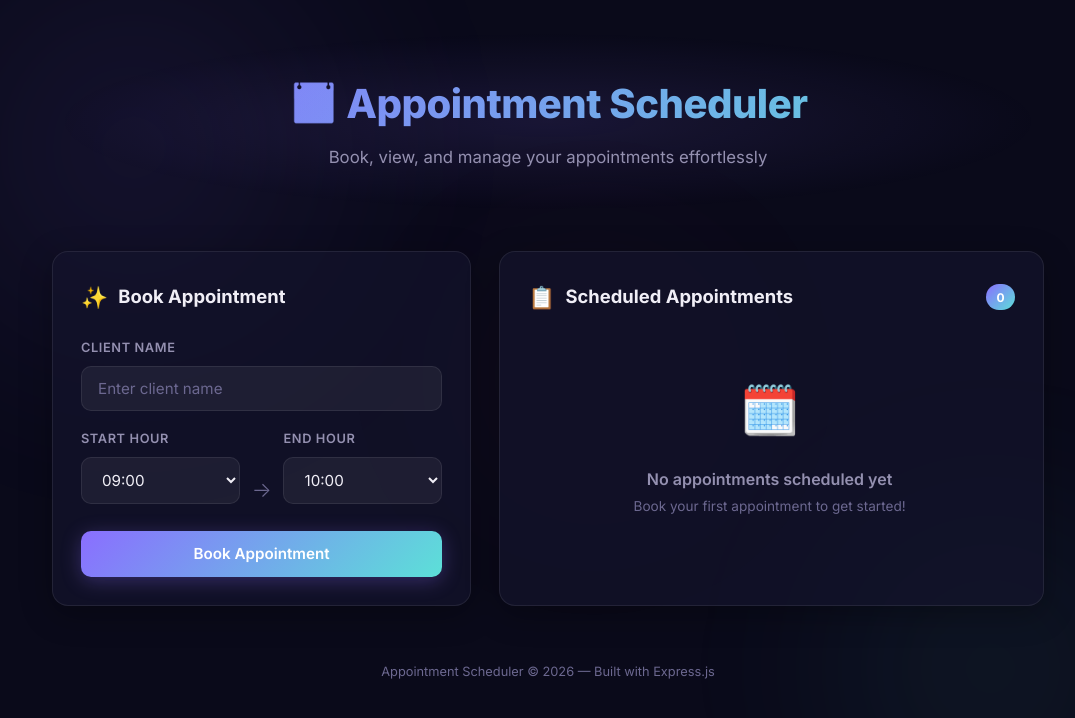
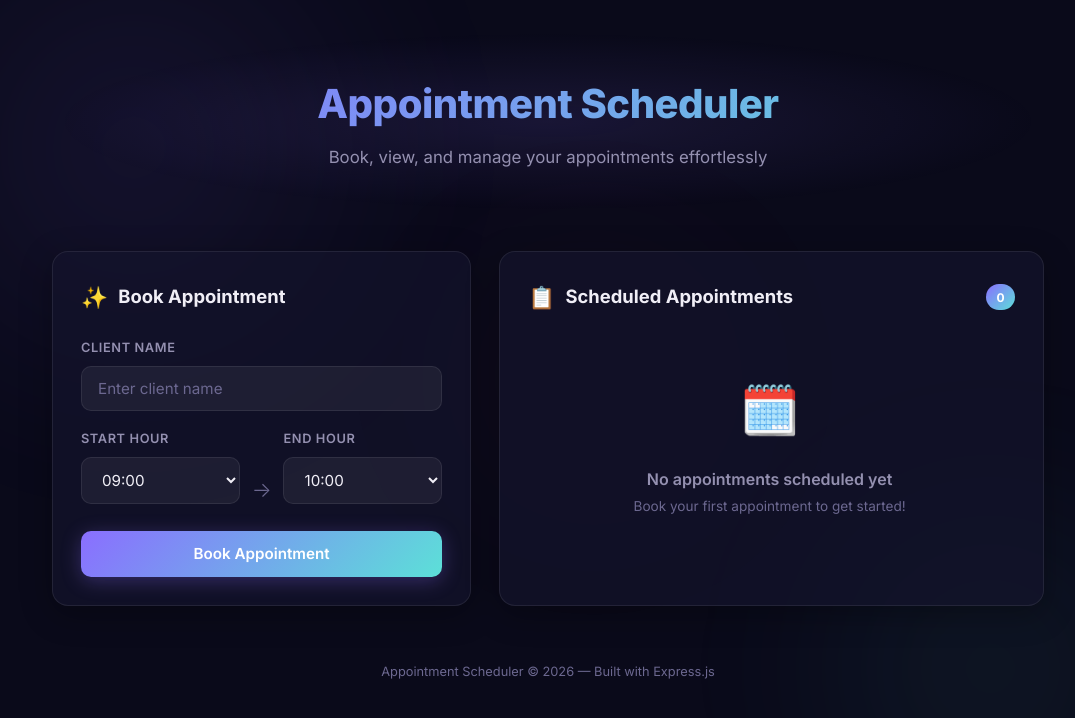
Before and after one commit to s0dium-gUy/client-booking-service, a website: page TCB_project/public/index.html in a window 1280 px wide. Shown: the whole page, without its empty margins (92-1167 px from the left). Drawn offline with Linux system fonts and the light colour scheme; no server answers.

Commit message:
Remove emoji from appointment scheduler title

```diff
--- a/TCB_project/public/index.html
+++ b/TCB_project/public/index.html
@@ -24,7 +24,7 @@
         <!-- Header -->
         <header class="header" id="app-header">
             <div class="header-glow"></div>
-            <h1>📅 Appointment Scheduler</h1>
+            <h1>Appointment Scheduler</h1>
             <p class="subtitle">Book, view, and manage your appointments effortlessly</p>
         </header>
 
```
